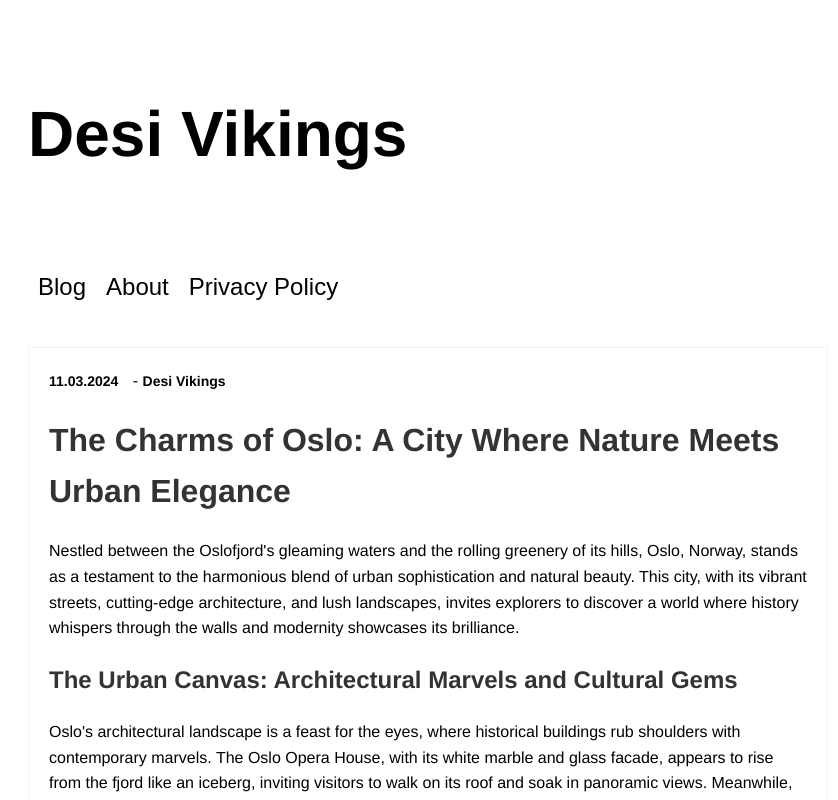
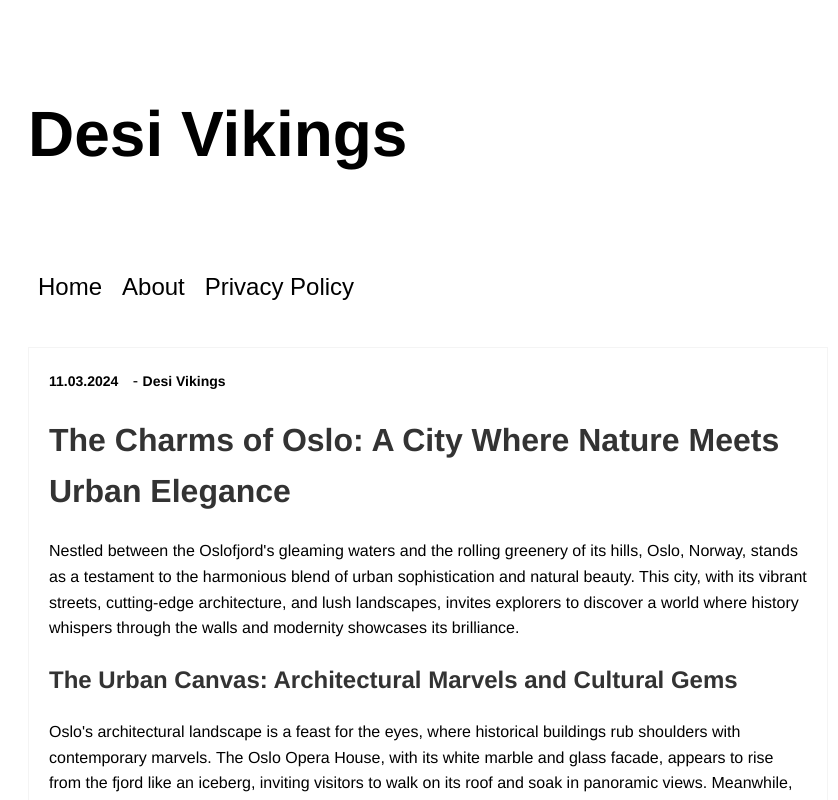
Before and after one commit to desiviking/desiviking.github.io, a JavaScript app: page / in a window 1280 px wide. Shown: the top 800 px of the page, without its empty margins (212-1050 px from the left). Built offline with nearby package versions, Linux system fonts and the light colour scheme; the HTML template or start-up script is replaced by a standard one.

Commit message:
Update Navbar.js

```diff
--- a/src/components/Navbar.js
+++ b/src/components/Navbar.js
@@ -23,7 +23,7 @@ margin: 10px;
 const Navbar = () =>{
       return (
             <Container>
-                  <StyledLink to="/blog">Blog</StyledLink>
+                  <StyledLink to="/">Home</StyledLink>
                   <StyledLink to="/about">About</StyledLink>
                   <StyledLink to="/privacy-policy">Privacy Policy</StyledLink>
             </Container>
```
